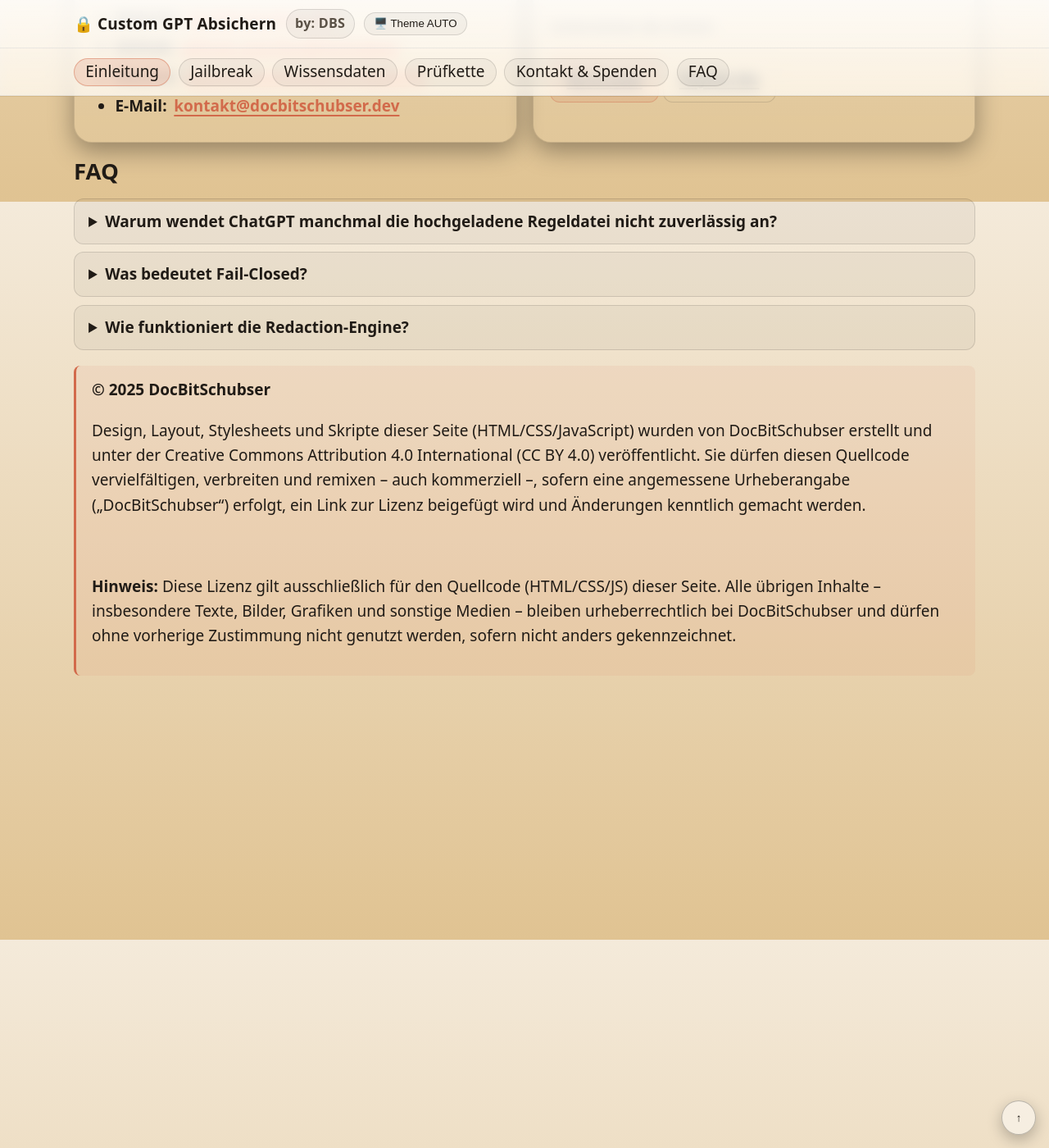
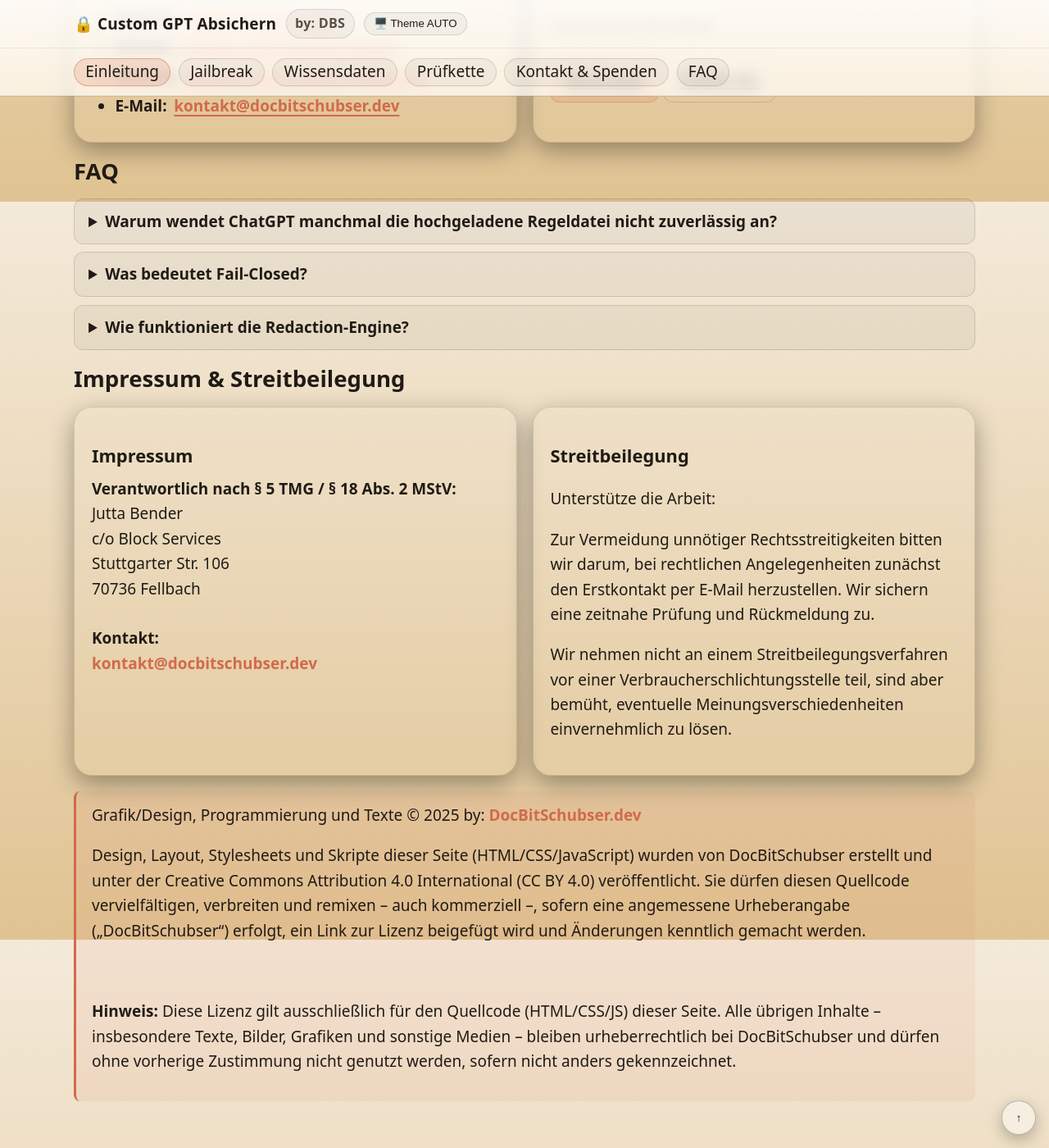
Before and after one commit to DocBitSchubser/ChatGPT_GPT-RuleCompass, a Jekyll site: the page built from docs/index.html, in a window 1280 px wide and 1400 px high, scrolled down 5154 px. Shown: the whole window at 82% size. Built offline with Jekyll 4.4.1, drawn with Linux system fonts in a browser that asks for light colours.

Commit message:
Update index.html

```diff
--- a/docs/index.html
+++ b/docs/index.html
@@ -743,8 +743,41 @@ locale: de_DE
           <summary>Wie funktioniert die Redaction-Engine?</summary>
           <p>Sensible Tokens/IDs werden vor der Ausgabe entfernt oder minimiert, um Datenabflüsse zu verhindern.</p>
         </details>
+        <section id="Impressum-und-Streitbeilegung" aria-labelledby="kontakt-und-spenden-heading">
+          <h2 id="impressum-und-streitbeilegung-heading">Impressum &amp; Streitbeilegung</h2>
+          <div class="grid cols-2">
+            <div class="card">
+              <h3>Impressum</h3>
+            <address style="font-style: normal;">
+              <strong>Verantwortlich nach § 5 TMG / § 18 Abs. 2 MStV:</strong><br />
+              Jutta Bender<br />
+              c/o Block Services<br />
+              Stuttgarter Str. 106<br />
+              70736 Fellbach<br />
+              <br />
+              <strong>Kontakt:<br />
+              <a href="mailto:kontakt@docbitschubser.dev">kontakt@docbitschubser.dev</a></strong>
+            </address>
+            </div>
+            <div class="card">
+              <h3>Streitbeilegung</h3>
+              <p>Unterstütze die Arbeit:</p>
+              <p class="help">
+                Zur Vermeidung unnötiger Rechtsstreitigkeiten bitten wir darum, bei rechtlichen Angelegenheiten zunächst
+                den Erstkontakt per E-Mail herzustellen. Wir sichern eine zeitnahe Prüfung und Rückmeldung zu.
+              </p>
+              <p>
+                Wir nehmen nicht an einem Streitbeilegungsverfahren vor einer Verbraucherschlichtungsstelle teil, sind aber
+                bemüht, eventuelle Meinungsverschiedenheiten einvernehmlich zu lösen.
+              </p>
+            </div>
+          </div>
+        </section>
         <div class="callout">
-          <strong>© 2025 DocBitSchubser</strong>
+            Grafik/Design, Programmierung und Texte © <span id="y">2025</span> by:
+            <a href="https://docbitschubser.dev/" target="_blank" rel="noopener">
+              <strong>DocBitSchubser.dev</strong>
+            </a>
            <P>Design, Layout, Stylesheets und Skripte dieser Seite (HTML/CSS/JavaScript) wurden von DocBitSchubser erstellt und unter der Creative Commons Attribution 4.0 International (CC BY 4.0) veröffentlicht. Sie dürfen diesen Quellcode vervielfältigen, verbreiten und remixen – auch kommerziell –, sofern eine angemessene Urheberangabe („DocBitSchubser“) erfolgt, ein Link zur Lizenz beigefügt wird und Änderungen kenntlich gemacht werden.</P><br>
            <p><strong>Hinweis:</strong> Diese Lizenz gilt ausschließlich für den Quellcode (HTML/CSS/JS) dieser Seite. Alle übrigen Inhalte – insbesondere Texte, Bilder, Grafiken und sonstige Medien – bleiben urheberrechtlich bei DocBitSchubser und dürfen ohne vorherige Zustimmung nicht genutzt werden, sofern nicht anders gekennzeichnet.</P>
         </div>
```
Also changed, not shown: other parts of docs/index.html (+5 -0 lines).
